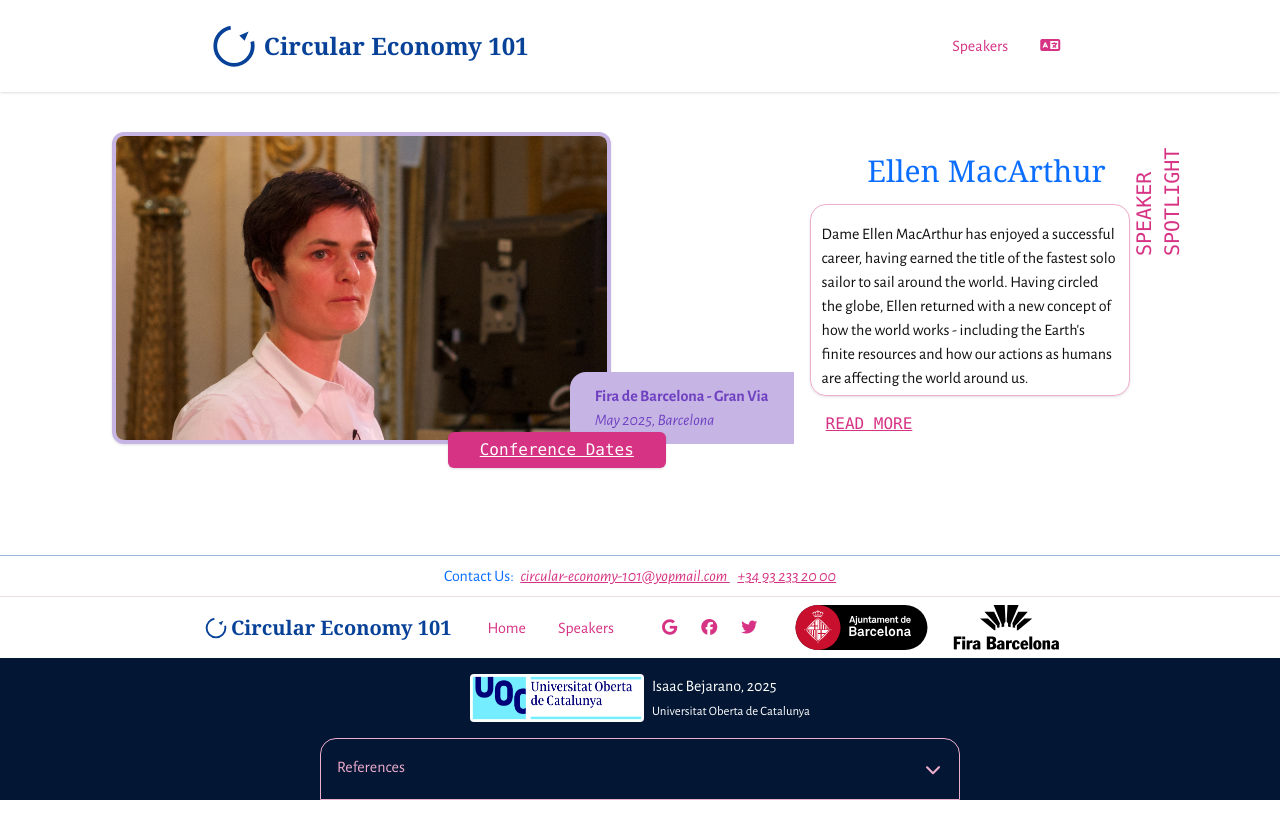
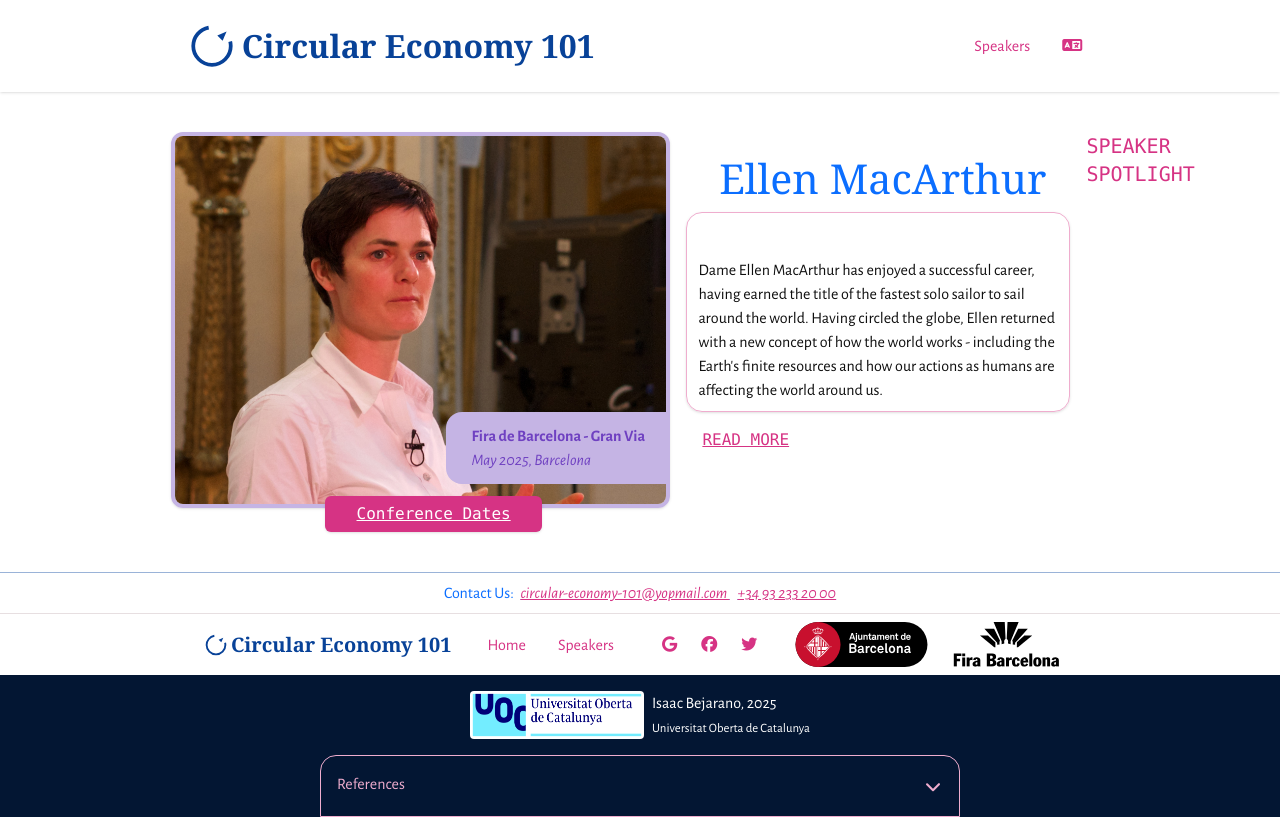
Before and after one commit to isaacBejarano/uoc-ehc2-pac3, a website built with Parcel: page src/index.html in a window 1280 px wide. Built offline with nearby package versions, Linux system fonts and the light colour scheme; some icons are missing.

Commit message:
index support grid container - xl+

```diff
--- a/src/index.html
+++ b/src/index.html
@@ -11,22 +11,22 @@
 
     <!-- FIXME: remove "poster" when finished -->
     <main
-      class="poster supports-[display:grid]:grid relative lg:w-[85%] xl:w-[75%] p-4 mx-auto md:my-6 @min-[768px]:relative @min-[768px]:grid-rows-[10dvh_30.25dvh_10dvh_12dvh] @min-[768px]:grid-cols-[2fr_minmax(10em,max-content)_minmax(14em,max-content)_1rem_fit-content(20em)_calc(2em+0.5vw)] @min-[992px]:grid-rows-[9dvh_21dvh_9dvh_5dvh]"
+      class="poster supports-[display:grid]:grid relative p-4 mx-auto md:my-6 @min-[768px]:relative @min-[768px]:grid-rows-[10dvh_30.25dvh_10dvh_12dvh] @min-[768px]:grid-cols-[2fr_minmax(10em,max-content)_minmax(14em,max-content)_1rem_fit-content(20em)_calc(2em+0.5vw)] @min-[992px]:grid-rows-[9dvh_21dvh_9dvh_5dvh] @min-[1200px]:grid-rows-[10dvh_25dvh_10dvh_5dvh] @min-[992px]:min-w-[85%] @min-[1200px]:min-w-[75%] @min-[1920px]:grid-rows-[11dvh_25dvh_11dvh_6dvh] @min-[1920px]:grid-cols-[2fr_minmax(11.5em,max-content)_minmax(15.5em,max-content)_1rem_fit-content(20em)_calc(2em+0.5vw)]"
     >
       <p
-        class="poster-featured mb-2 md:mr-6 md:mt-6 text-center md:text-right text-3xl font-secondary leading-[1.5] @min-[768px]:static @min-[768px]:static @min-[768px]:row-[1_/_2] @min-[768px]:col-[3_/_6] @min-[768px]:z-1 @min-[992px]:mt-[1rem]"
+        class="poster-featured mb-2 md:mr-6 md:mt-6 text-center md:text-right text-3xl font-secondary leading-[1.5] @min-[768px]:static @min-[768px]:static @min-[768px]:row-[1_/_2] @min-[768px]:col-[3_/_6] @min-[768px]:z-1 @min-[992px]:mt-[1rem] @min-[1200px]:text-[calc(1.375rem+1.5vw)] @min-[1400px]:[font-size:2.5rem]"
       >
         Ellen MacArthur
       </p>
 
       <h1
-        class="poster-title self-start md:ml-2 mb-1 lg:m-[0px] lg:ps-3 text-center lg:text-left text-primary text-xl font-mono uppercase @min-[768px]:row-[1_/_-1] @min-[768px]:col-[6_/_7] @min-[768px]:absolute @min-[768px]:rotate-270 @min-[768px]:h-[17cqh] @min-[768px]:w-[17cqh]"
+        class="poster-title self-start md:ml-2 mb-1 lg:m-[0px] text-center lg:text-left text-primary text-xl font-mono uppercase @min-[768px]:row-[1_/_-1] @min-[768px]:col-[6_/_7] @min-[768px]:[writing-mode:sideways-lr] @min-[992px]:pl-[1rem]"
       >
         Speaker Spotlight
       </h1>
 
       <div
-        class="poster-divider h-auto border border-primary-subtle rounded-2xl shadow-sm @min-[768px]:row-2 @min-[768px]:col-[5_/_6] @min-[768px]:static @min-[992px]:h-[24dvh]"
+        class="poster-divider h-auto border border-primary-subtle rounded-2xl shadow-sm @min-[768px]:row-2 @min-[768px]:col-[5_/_6] @min-[768px]:static @min-[992px]:[width:38dvw] @min-[1200px]:[width:30dvw]"
       ></div>
 
       <p
@@ -40,14 +40,14 @@
       </p>
 
       <a
-        class="poster-read-more block ml-3 mt-1 mb-4 lg:ml-auto lg:mt-2 mx-auto font-mono text-primary hover:text-primary-shade underline @min-[768px]:col-[5_/_6] @min-[992px]:m-[2.5rem_0_0_1rem]"
+        class="poster-read-more block ml-3 mt-1 mb-4 lg:ml-auto lg:mt-2 mx-auto font-mono text-primary hover:text-primary-shade underline @min-[768px]:col-[5_/_6] @min-[992px]:m-[2.5rem_0_0_1rem] @min-[1200px]:m-[1rem] @min-[1920px]:mt-[7dvh]"
         href="javascript:void(0)"
       >
         READ MORE
       </a>
 
       <img
-        class="poster-img w-full h-[350px] md:h-full object-cover object-top border border-4 border-plum-subtle rounded-xl shadow-sm @min-[768px]:row-[1_/_4] @min-[768px]:col-[1_/_4] @min-[992px]:w-[39dvw]"
+        class="poster-img w-full h-[350px] md:h-full object-cover object-top border border-4 border-plum-subtle rounded-xl shadow-sm @min-[768px]:row-[1_/_4] @min-[768px]:col-[1_/_4] @min-[992px]:w-[39dvw] @min-[992px]:h-[44dvh] @min-[992px]:h-[47dvh]"
         src="./assets/images/ellen_mcarthur_original.jpg?as=webp"
         alt="Ellen MacArthur's face"
         width="350"
@@ -55,7 +55,7 @@
       />
 
       <div
-        class="poster-aside w-[40dvw] w-auto mt-2 md:mt-[0px] flex items-center md:justify-center text-plum md:bg-plum-subtle rounded-s-2xl @min-[768px]:row-[3_/_4] @min-[768px]:col-[3_/_4] @min-[768px]:p-4 @min-[992px]:p-[1rem]"
+        class="poster-aside w-[40dvw] w-auto mt-2 md:mt-[0px] flex items-center md:justify-center text-plum md:bg-plum-subtle rounded-s-2xl @min-[768px]:row-[3_/_4] @min-[768px]:col-[3_/_4] @min-[768px]:p-4 @min-[992px]:p-[1rem] @min-[1200px]:mb-[0.5rem] @min-[1920px]:mr-[1.35dvw] @min-[1920px]:py-[3.5rem]"
       >
         <p class="poster-aside-text leading-[1.5] ml-3 md:ml-[0px]">
           <span class="block font-bold w-75 sm:w-full" lang="ca">
@@ -66,7 +66,7 @@
       </div>
 
       <button
-        class="poster-modal-opener absolute bottom-0 right-0 mb-12 mr-12 md:mb-6 md:mr-[0px] lg:mb-[0px] lg:mr-4 px-3 py-[6px] bg-primary text-white font-mono underline shadow-sm rounded-md cursor-pointer @min-[768px]:row-[4_/_5] @min-[768px]:col-[2_/_3] @min-[768px]:left-[15dvw] @min-[768px]:bottom-[1.5dvh] @min-[768px]:w-[17cqw] @min-[992px]:bottom-[2dvh] @min-[992px]:left-[3dvw]"
+        class="poster-modal-opener absolute bottom-0 right-0 mb-12 mr-12 md:mb-6 md:mr-[0px] lg:mb-[0px] lg:mr-4 px-3 py-[6px] bg-primary text-white font-mono underline shadow-sm rounded-md cursor-pointer @min-[768px]:row-[4_/_5] @min-[768px]:col-[2_/_3] @min-[768px]:left-[15dvw] @min-[768px]:bottom-[1.5dvh] @min-[768px]:w-[17cqw] @min-[992px]:bottom-[2dvh] @min-[992px]:left-[3dvw] @min-[1200px]:mb-[-1rem] @min-[1400px]:left-[-2dvw] @min-[1920px]:w-[11cqw] @min-[1920px]:left-[-5dvw]"
         type="button"
         onclick="opennModal('js-index-modal-bg', 'js-index-modal-dialog')"
       >
--- a/src/views/header.html
+++ b/src/views/header.html
@@ -3,7 +3,9 @@
     <p class="leading-[1.5] cursor-pointer">
       <a class="flex items-center" href="index.html">
         <include src="./views/logo.html"></include>
-        <span class="text-2xl text-secondary font-secondary font-bold">
+        <span
+          class="text-2xl md:[font-size:2rem] text-secondary font-secondary font-bold"
+        >
           Circular Economy 101
         </span>
       </a>
```
Also changed, not shown: src/assets/styles/layouts/_index.scss (+0 -85 lines).
